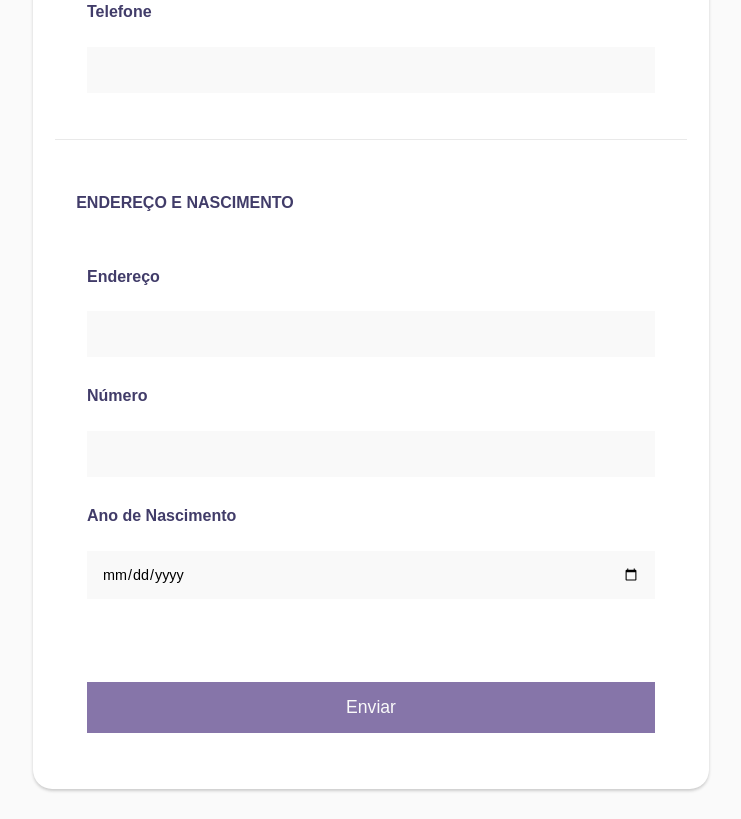
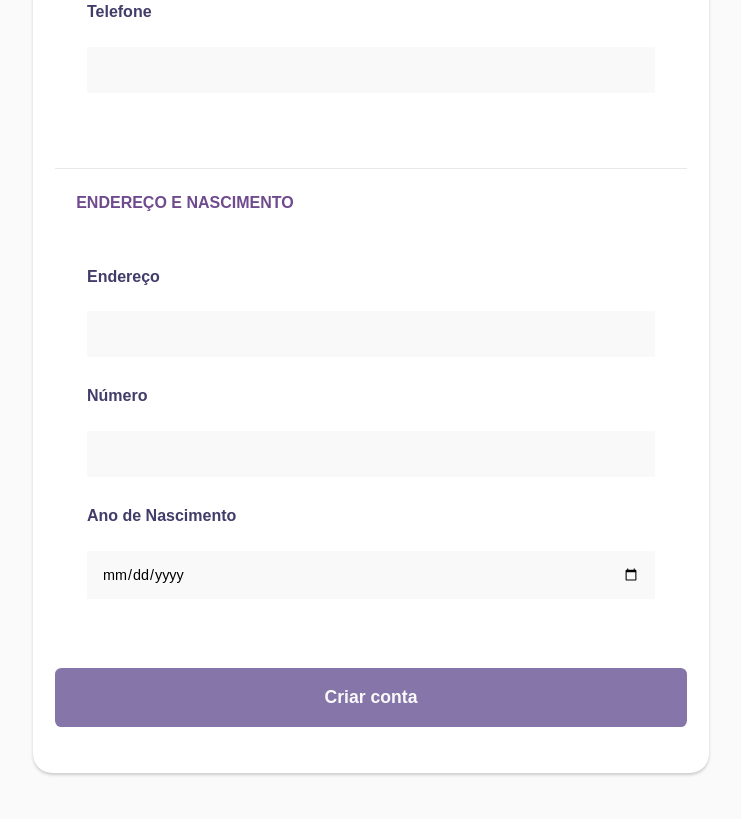
Before and after one commit to felipelink07/exercicio-formulario, a plain HTML site: page index.html in a window 1280 px wide. Shown: the part 530-1349 px from the top of the page, without its empty margins (269-1010 px from the left). Drawn offline with Linux system fonts and the light colour scheme; a web font is replaced by a local one.

Commit message:
Mudanças no css dos inputs e cta

```diff
--- a/index.html
+++ b/index.html
@@ -46,12 +46,11 @@
                     <label for="nascimento-data" id="nascimento-data">Ano de Nascimento</label>
                     <input type="date" name="nascimento-data" required>
                 </div>
-                <div class="input-block">
-                    <input type="submit" name="enviar"  id="enviar" value="Enviar" required>
-                </div>
 
             </fieldset>
+            <button type="submit" id="enviar" class="cta">Criar conta</button>
         </form>
+
 
     </div>
 </body>
--- a/styles.scss
+++ b/styles.scss
@@ -13,7 +13,7 @@
 /* Variables */
 
 $base-font: noto-sans, sans-serif;
-
+$saturated-purple: #6f4a8e;
 $purple-bg: #8675a9;
 $purple-bg-dark: #413c69;
 $purple-bg-light: #f4eeff;
@@ -76,6 +76,27 @@ body{
         border-radius: 1.2rem;
         margin-top: -3.8rem;
         box-shadow: 0px 2px 3px #CCC;
+
+        .cta{
+            width: 100%;
+            border: none;
+            padding: 1.2rem;
+            border-radius: 0.4rem;
+            font-family: $base-font;
+            background-color: #8675a9;
+            color: #fafafa;
+            font-size: 1.1rem;
+            margin-top: 1.5rem;
+            margin-bottom: 1.5rem;
+            font-weight: 600;
+            transition: background 0.2s linear;
+
+            &:hover{
+                background-color: $purple-bg-dark;
+                transition: background 0.2s linear;
+                cursor: pointer;
+            }
+        }
     }
 
     fieldset{
@@ -84,10 +105,11 @@ body{
         border: none;
         padding-bottom: 1rem;
         margin-bottom: 1.8rem;
-        border-bottom: 1px solid #e9e9e9;
+
 
         &:nth-child(1) legend{
             padding-top: 2.3rem;
+            border-top: none;
         }
 
         &:last-child{
@@ -101,7 +123,8 @@ body{
          margin-bottom: 30px;
          text-transform: uppercase;
          font-weight: 600;
-         color: $purple-bg-dark;
+         color: $saturated-purple;
+         border-top: 1px solid #e9e9e9;
         }
 
         .input-block{
@@ -147,35 +170,14 @@ body{
                 margin-top: 30px;
             }
 
-            input[type="submit"]{
-                font-family: $base-font;
-                background-color: #8675a9;
-                color: #fafafa;
-                font-size: 1.1rem;
-                margin-top: 53px;
-            }
 
             input[type="date"]{
                 font-family: $base-font;
             }
 
-            input[type="text"]{
-                position: relative;
-            }
+        }
 
-            input[type="text"]::after{
-                content: '';
-                position: absolute;
-                bottom: 0px;
-                width: 90%;
-                height: 2px;
-                background-color: $purple-bg-dark;
-            }
-
-        }
     }
-
-
 
 }
 
```
Also changed, not shown: styles.css.
